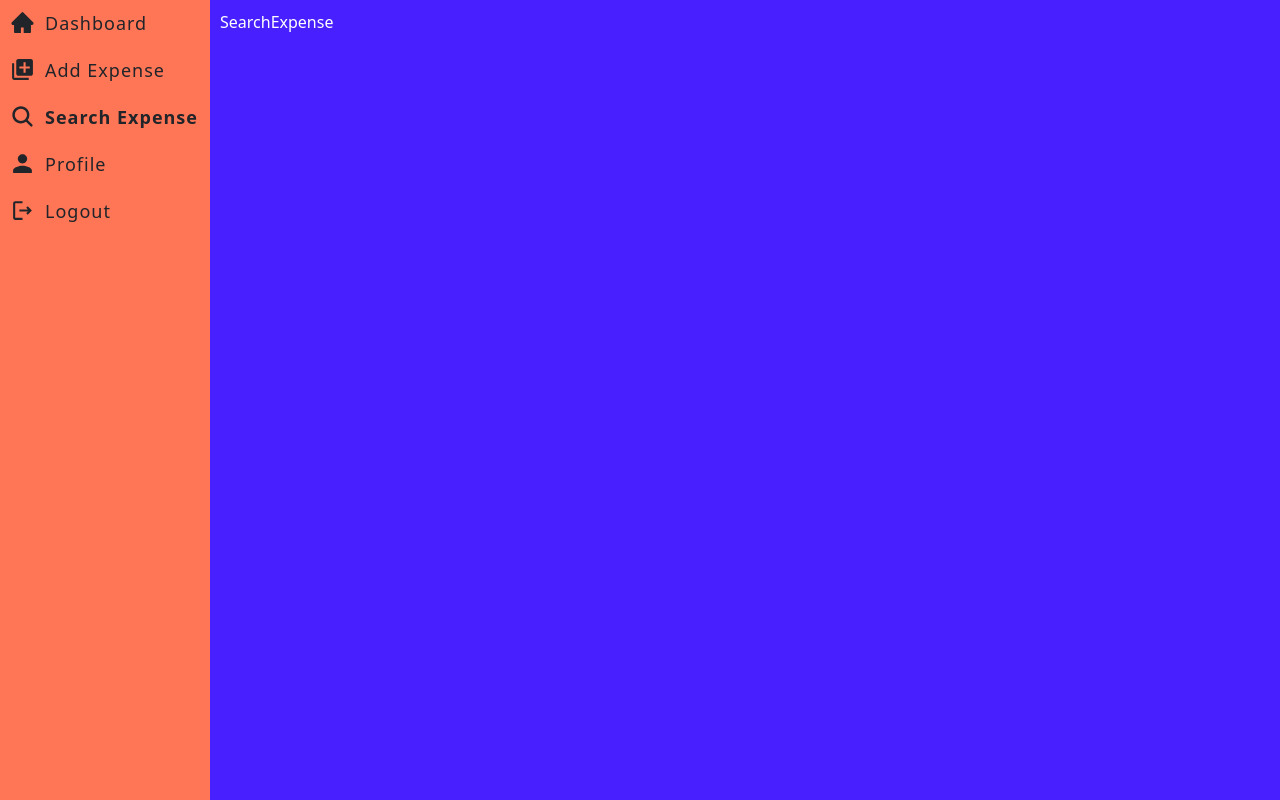
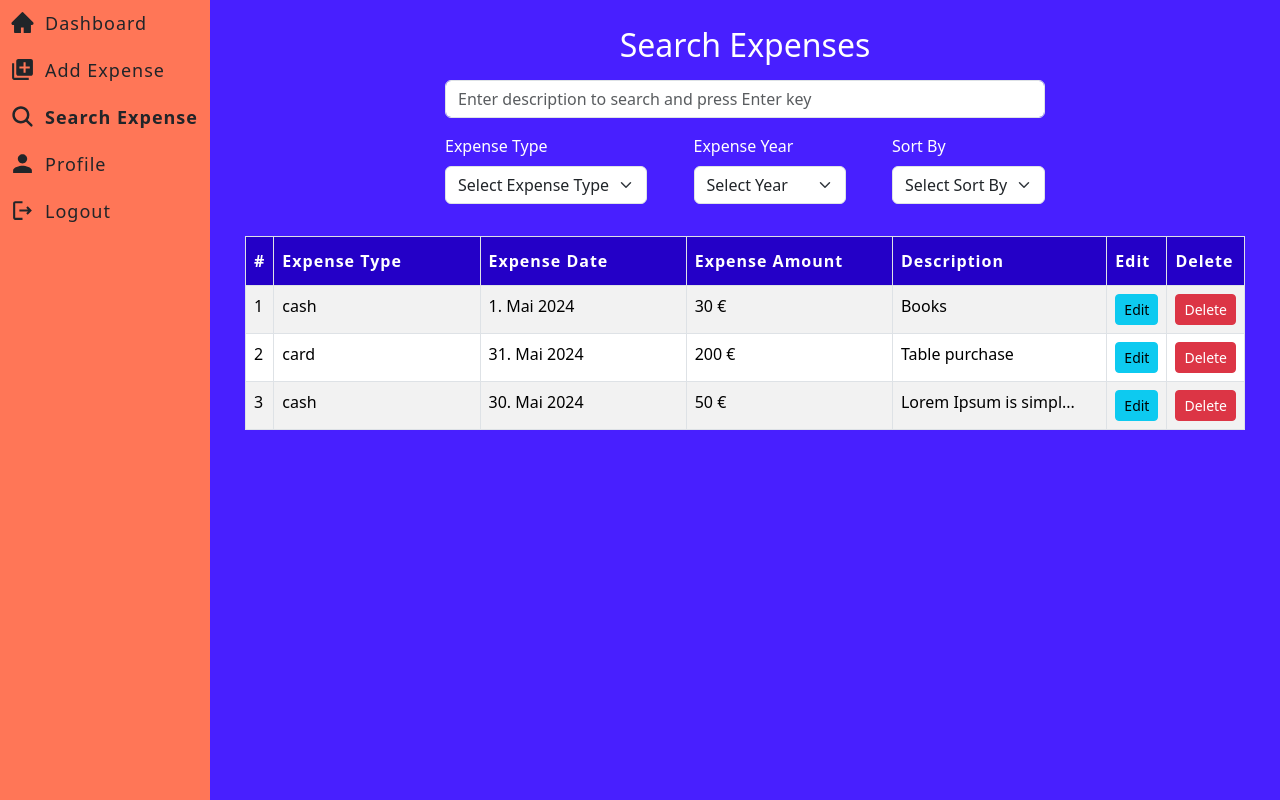
Before and after one commit to nastja4/budget-manager-app-react-typescript, a React (Vite) app: page /search in a window 1280 px wide. Built offline with nearby package versions, Linux system fonts and the light colour scheme; data requests are answered from the project's data file; the HTML template or start-up script is replaced by a standard one.

Commit message:
Creating SearchExpenses

```diff
--- a/src/App.tsx
+++ b/src/App.tsx
@@ -3,7 +3,7 @@ import { BrowserRouter, Navigate, Route, Routes } from "react-router-dom";
 import Layout from "./components/Layout";
 import ExpenseList from "./components/expense-list/ExpenseList";
 import AddExpense from "./components/add-expense/AddExpense";
-import SearchExpense from "./components/search-expense/SearchExpense";
+import SearchExpenses from "./components/search-expense/SearchExpenses";
 import Profile from "./components/profile/Profile";
 import { useEffect, useState } from "react";
 import axios from "axios";
@@ -62,7 +62,15 @@ const App = () => {
             path="/edit/:id"
             element={<EditExpense handleRefresh={handleRefresh} />}
           />
-          <Route path="/search" element={<SearchExpense />} />
+          <Route
+            path="/search"
+            element={
+              <SearchExpenses
+                expenses={expenses}
+                handleRefresh={handleRefresh}
+              />
+            }
+          />
           <Route path="/profile" element={<Profile />} />
           <Route path="*" element={<Navigate to="/" />} />
         </Routes>
--- a/src/components/search-expense/SearchExpense.tsx
+++ /dev/null
@@ -1,5 +0,0 @@
-const SearchExpense = () => {
-  return <div>SearchExpense</div>;
-};
-
-export default SearchExpense;
--- /dev/null
+++ b/src/components/search-expense/SearchExpenses.css
@@ -0,0 +1,17 @@
+.search-expenses {
+  max-width: 600px;
+  margin: 1rem auto 2rem auto;
+}
+
+.search-expenses .search-box {
+  margin: 0 auto;
+}
+
+.search-expenses .expense-type-ilter {
+  max-width: 200px;
+}
+
+.search-expenses .filters {
+  display: flex;
+  justify-content: space-between;
+}
--- /dev/null
+++ b/src/components/search-expense/SearchExpenses.tsx
@@ -0,0 +1,66 @@
+import { Form } from "react-bootstrap";
+import "./SearchExpenses.css";
+import { Expense } from "../../types";
+import { FC } from "react";
+import ExpenseTable from "../expense-list/ExpenseTable";
+
+interface SearchExpensesProps {
+  expenses: Expense[];
+  handleRefresh: () => void;
+}
+
+const SearchExpenses: FC<SearchExpensesProps> = ({
+  expenses,
+  handleRefresh,
+}) => {
+  const handleSubmit = () => {
+    console.log("submitted");
+  };
+
+  return (
+    <div>
+      <div className="search-expenses">
+        <h2 className="my-3 text-center">Search Expenses</h2>
+        <div className="search-box">
+          <Form onSubmit={handleSubmit}>
+            <Form.Group className="mb-3" controlId="search-input">
+              <Form.Control
+                type="search"
+                placeholder="Enter description to search and press Enter key"
+              />
+            </Form.Group>
+          </Form>
+        </div>
+        <div className="filters">
+          <div className="expense-type-filter">
+            <Form.Label>Expense Type</Form.Label>
+            <Form.Select aria-label="Select Expense Type">
+              <option value="">Select Expense Type</option>
+              <option value="card">Card</option>
+              <option value="cash">Cash</option>
+            </Form.Select>
+          </div>
+          <div className="date-filter">
+            <Form.Label>Expense Year</Form.Label>
+            <Form.Select aria-label="Select Year">
+              <option value="">Select Year</option>
+              <option value="current_year">Current Year</option>
+              <option value="previous_year">Previous Year</option>
+            </Form.Select>
+          </div>
+          <div className="sort-filter">
+            <Form.Label>Sort By</Form.Label>
+            <Form.Select aria-label="Select Sort By">
+              <option value="">Select Sort By</option>
+              <option value="oldest_first">Oldest First</option>
+              <option value="newest_first">Newest First</option>
+            </Form.Select>
+          </div>
+        </div>
+      </div>
+      <ExpenseTable expenses={expenses} handleRefresh={handleRefresh} />
+    </div>
+  );
+};
+
+export default SearchExpenses;
```
